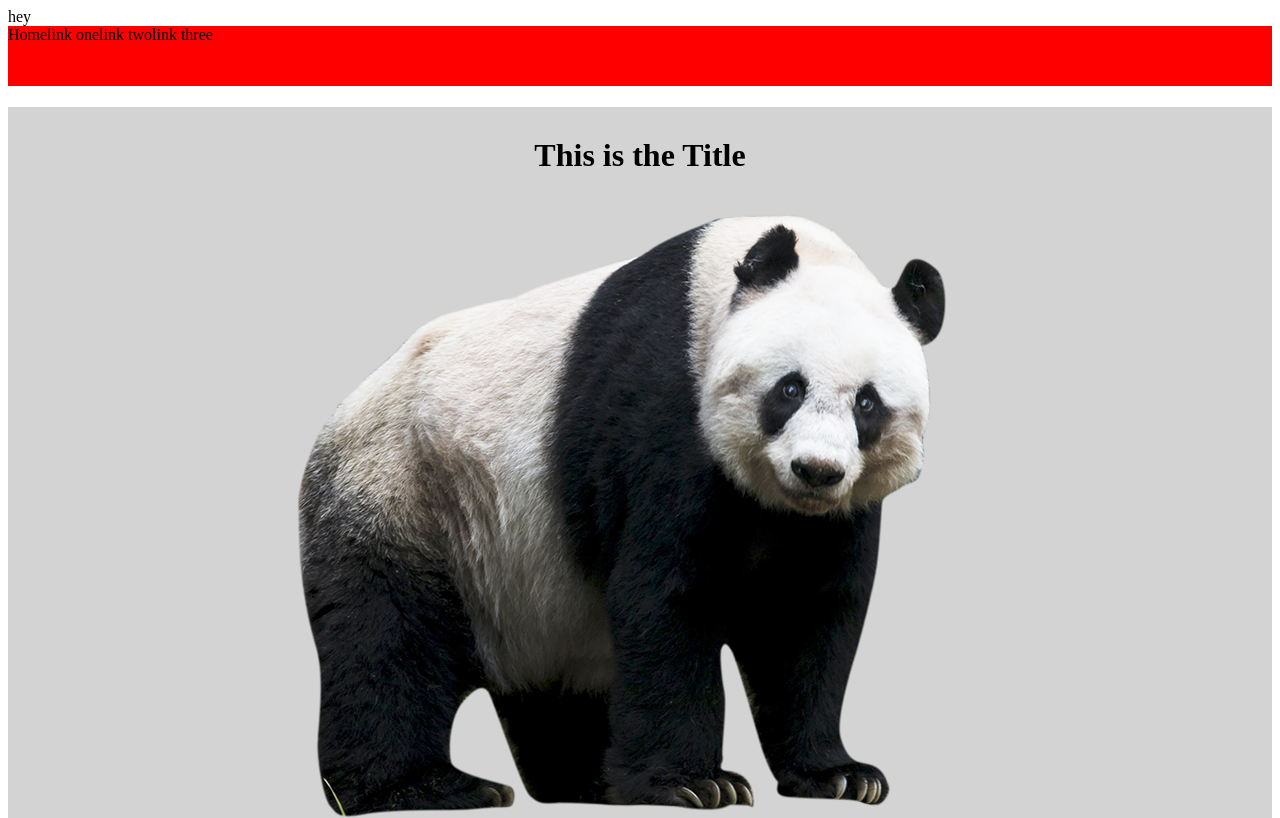
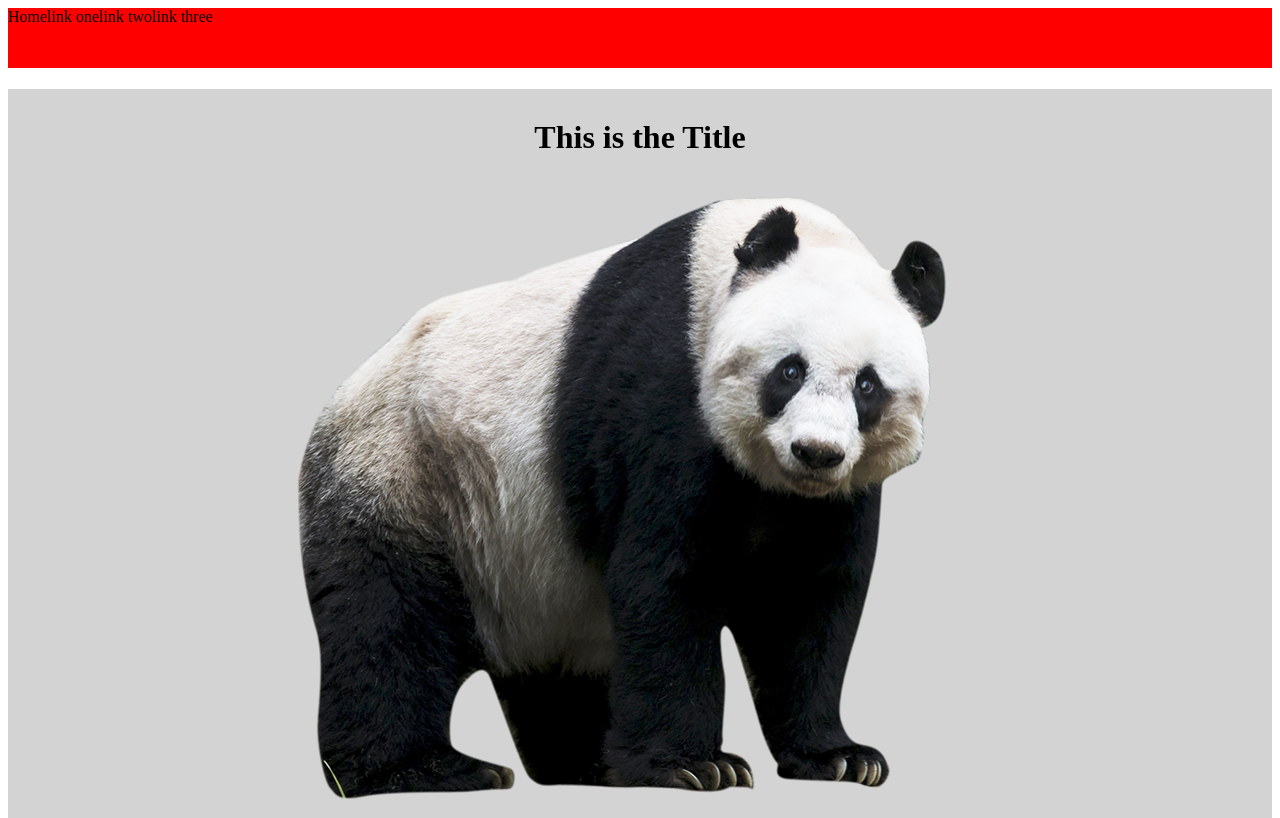
Before and after one commit to shogunpurple/theme-it, a website built with Parcel: page DEV_ONLY/index.html in a window 1280 px wide. Shown: the top 818 px of the page. Built offline with nearby package versions, Linux system fonts and the light colour scheme.

Commit message:
fixing issue

```diff
--- a/DEV_ONLY/dev.js
+++ b/DEV_ONLY/dev.js
@@ -1,18 +1,16 @@
+function renderNavItems(element, index, arr) {
+  const li = document.createElement("li");
 
-    const ul = document.createElement('ul');
+  ul.appendChild(li);
 
-    const navItems = ['Home','link one','link two','link three'];
+  const text = document.createTextNode(element);
 
-    document.querySelector('.navbar').appendChild(ul);
-    navItems.forEach(renderNavItems);
+  li.innerHTML = li.innerHTML + element;
+}
 
-    var text;
-    function renderNavItems(element, index, arr) {
-        var li = document.createElement('li');
+const ul = document.createElement("ul");
+document.querySelector(".navbar").appendChild(ul);
 
-        ul.appendChild(li);
+const navItems = ["Home", "link one", "link two", "link three"];
 
-        text = document.createTextNode(element);
-
-        li.innerHTML=li.innerHTML + element;
-    }
+navItems.forEach(renderNavItems);
--- a/DEV_ONLY/index.html
+++ b/DEV_ONLY/index.html
@@ -1,8 +1,6 @@
 <html>
 
 <body>
-    <script src="../src/theme-it.js"></script>
-    <script src="dev.js"></script>
     <link rel="stylesheet" type="text/css" href="index.css">
 
     <div class="navbar"></div>
@@ -33,6 +31,8 @@
                 blandit tempus porttitor. </p>
         </div>
     </div>
+    <script src="../src/theme-it.js"></script>
+    <script src="dev.js"></script>
 </body>
 
 </html>
--- a/src/theme-it.js
+++ b/src/theme-it.js
@@ -1,3 +1 @@
-document.body.innerHTML = "hey";
-
 document.querySelector("body").style.setProperty("--navbar-bg-color", "red");
```
